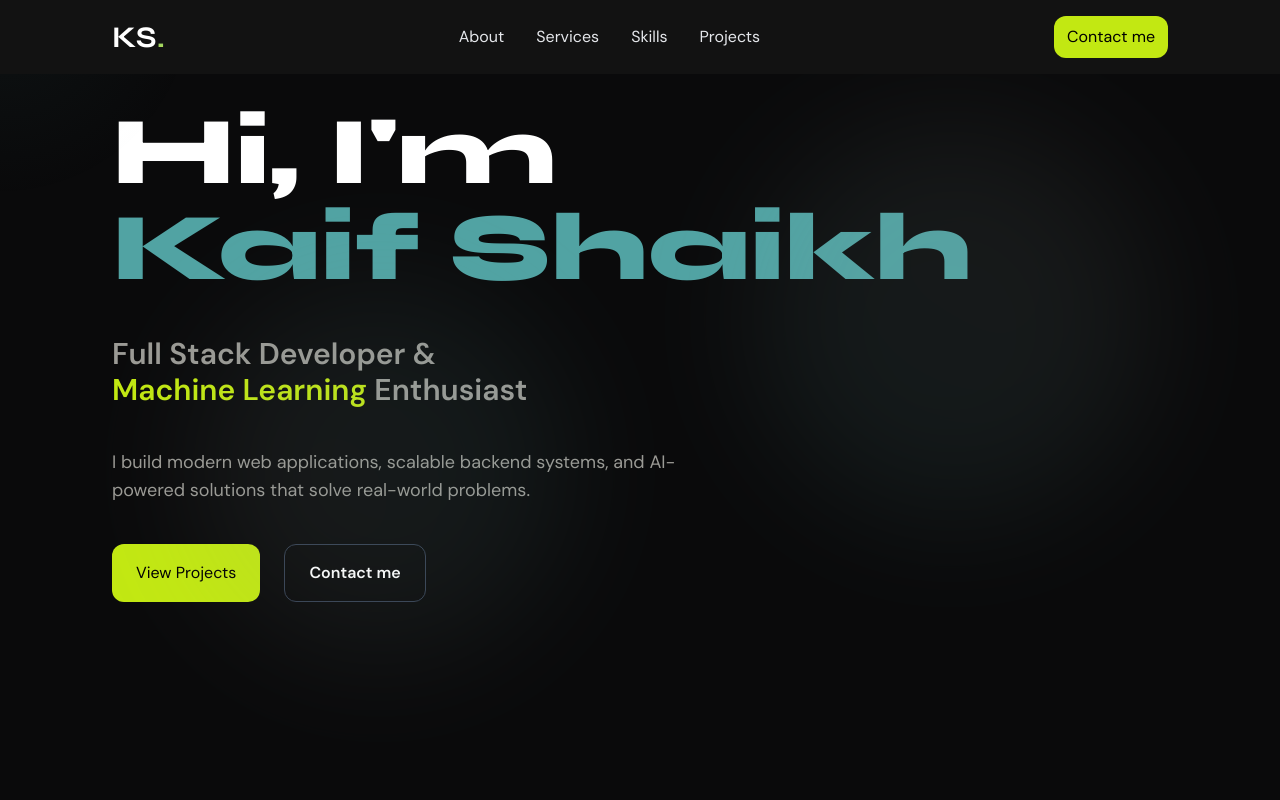
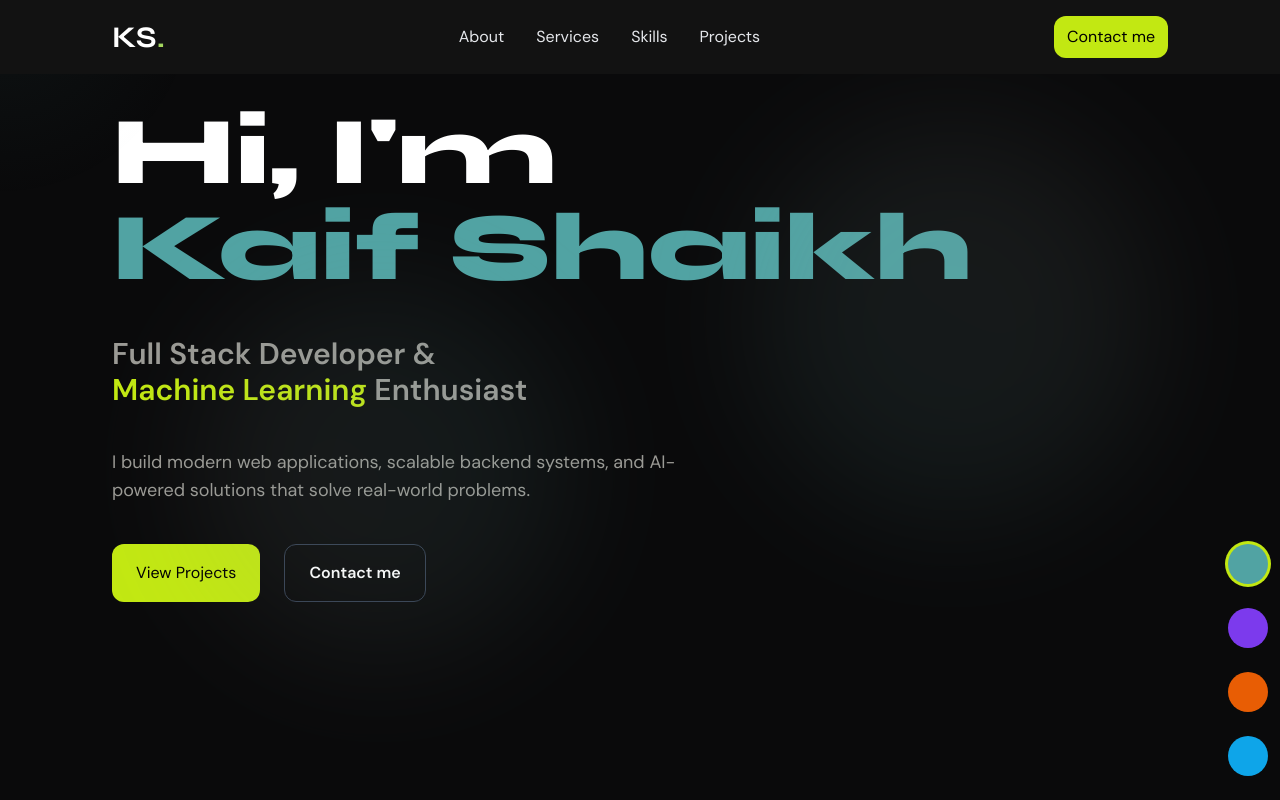
Before and after one commit to Kaif-S/portfolio-kaifshaikh, a Next.js app: page / in a window 1280 px wide. Built offline with nearby package versions, Linux system fonts and the light colour scheme.

Commit message:
feat: add ThemeSwitcher component for dynamic theme management

```diff
--- a/app/page.tsx
+++ b/app/page.tsx
@@ -1,6 +1,7 @@
 import HeroSection from "@/components/sections/HeroSection";
 import MouseGlow from "../components/ui/MouseGlow";
 import Navbar from "@/components/Navbar";
+import ThemeSwitcher from "@/components/ui/ThemeSwitcher";
 
 export default function Home() {
   return (
@@ -10,6 +11,7 @@ export default function Home() {
         <HeroSection/>
       </main>
       <MouseGlow/>
+      <ThemeSwitcher/>
     </>
   );
 }
--- a/components/ui/ThemeSwitcher.tsx
+++ b/components/ui/ThemeSwitcher.tsx
@@ -0,0 +1,26 @@
+"use client"
+import { themes } from '@/lib/theme';
+import React , {useState}from 'react'
+
+const ThemeSwitcher = () => {
+    const element = document.documentElement;
+    const [Theme, setTheme] = useState<number>(0)
+    const handlethemechange = (id:number)=>{
+        console.log(themes[id]);
+        setTheme(id)
+        element.style.setProperty("--color-primary",themes[id].primary)
+        element.style.setProperty("--color-secondary",themes[id].secondary)
+        element.style.setProperty("--color-accent",themes[id].accent)
+        element.style.setProperty("--color-warm",themes[id].warm)
+        element.style.setProperty("--color-highlight",themes[id].highlight)
+    }
+  return (
+    <div className='absolute right-3 bottom-6 flex-col gap-6 flex'>
+    {themes.map((element,id)=>{
+     return <button key={id} onClick={()=>handlethemechange(id)} style={{backgroundColor:themes[id].primary}} className={`cursor-pointer ${Theme===id&&'ring-3 ring-accent'} transition-all duration-300 hover:scale-110 rounded-full lg:size-10`}></button>
+    })}
+   </div>
+  )
+}
+
+export default ThemeSwitcher
```
